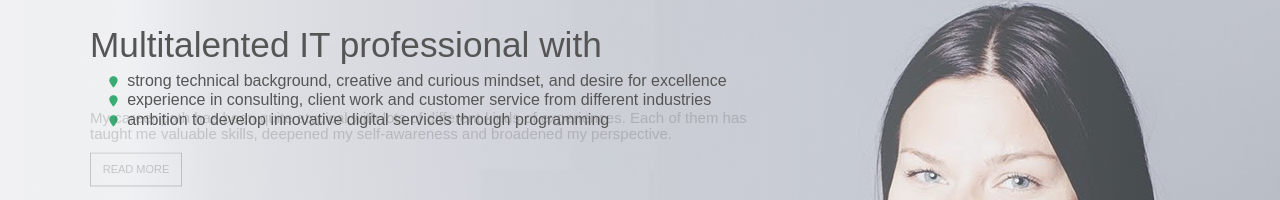
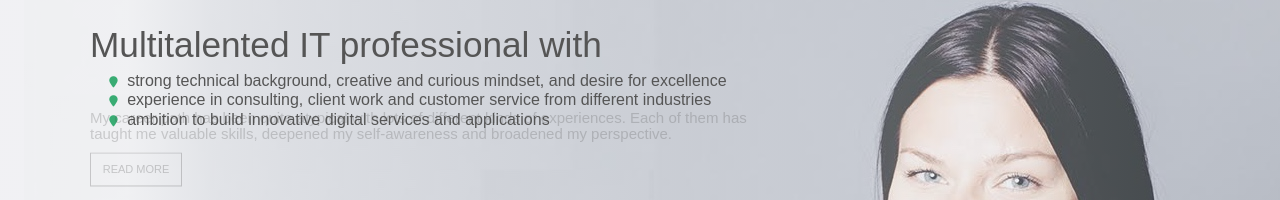
Before and after one commit to sallatero/sallatero.github.io, a React (Create React App) app: page / in a window 1280 px wide. Both pictures are taken after a click on the element "ABOUT ME". Shown: the part 128-328 px from the top of the page. Built offline with nearby package versions, Linux system fonts and the light colour scheme.

Commit message:
Rewrote text in About and Story

```diff
--- a/src/About.js
+++ b/src/About.js
@@ -10,7 +10,7 @@ const About = (props) => {
         <ul>
           <li className='slide-in-top ab'><span><i className="fas fa-map-marker"></i></span>strong technical background, creative and curious mindset, and desire for excellence</li>
           <li className='slide-in-top ab'><span><i className="fas fa-map-marker"></i></span>experience in consulting, client work and customer service from different industries </li>
-          <li className='slide-in-top ab'><span><i className="fas fa-map-marker"></i></span>ambition to develop innovative digital services through programming</li>
+          <li className='slide-in-top ab'><span><i className="fas fa-map-marker"></i></span>ambition to build innovative digital services and applications</li>
         </ul>
       </div>
       <Story />
--- a/src/Story.js
+++ b/src/Story.js
@@ -1,24 +1,7 @@
 import React, { useState } from 'react'
 
 const Story = (props) => {
-  //const [storyVisible, setStoryVisible] = useState(false)
   const [storyVisible, setStoryVisible] = useState(null)
-
-  /*
-  const toggleVisibility = () => {
-    const bool = storyVisible
-    setStoryVisible(!bool)
-  }*/
-  /*
-  if (storyVisible === null) {
-    return (
-      <div className='story-invite'>
-        <IntroParagraph />
-        <div className='button slide-in-top ab-but' onClick={() => setStoryVisible(true)}>Read more</div>
-      </div>
-    )
-  }*/
-  console.log('storyVisible: ', storyVisible)
 
   return (
     <div className='story-container'>
@@ -89,10 +72,8 @@ export const MainParagraphs = (props) => {
         to utilize my problem-solving skills, preciseness, creativity, and my esthetic eye.
         I need to be able to get into the flow once in a while and get frequent feedback
         and feelings of success. In addition, I need an open and supportive working
-        environment that values my uniqueness. Therefore, considering my background and
-        expertise I believe my sweet spot is in IT, more specifically in web development.
-        I have already started my coding path and I have great motivation to put my skills
-        into practice. I am ready to challenge myself and work hard for my dream.
+        environment that supports my professional development. Considering all of this,
+        I believe my sweet spot is in IT, building digital services and applications.
       </p>
     </div>
   )
```
